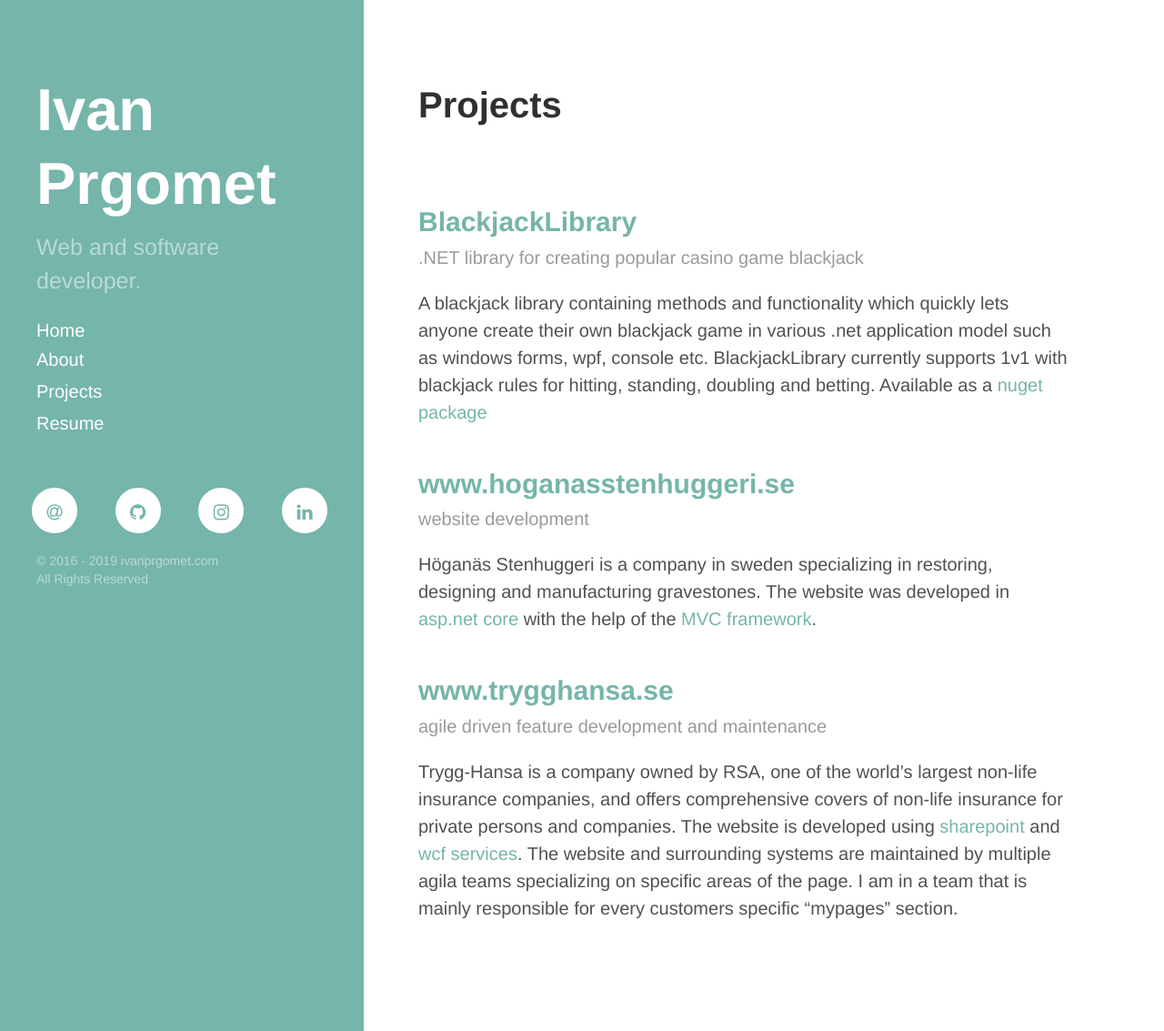
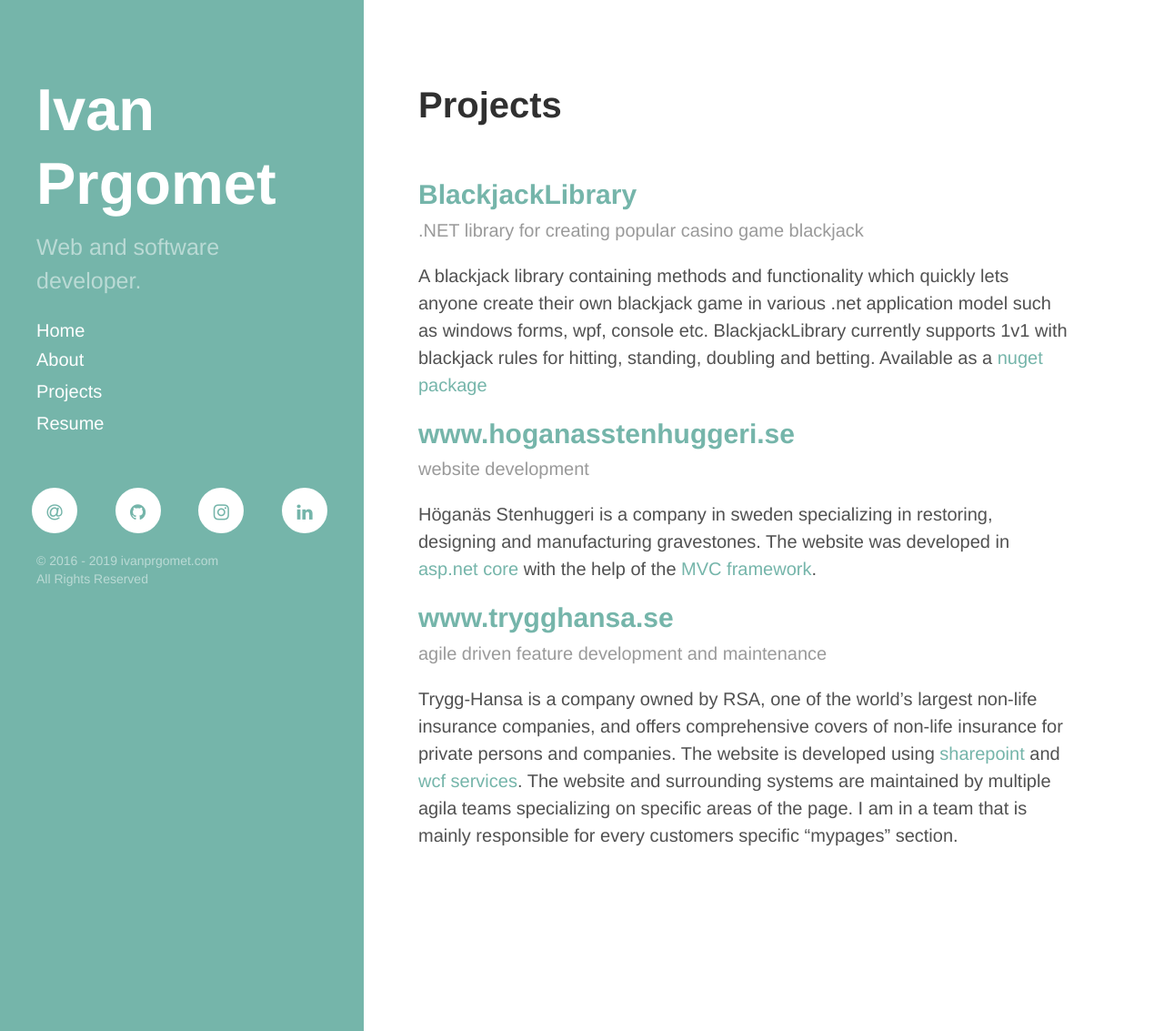
Before and after one commit to ivanprgomet-ip/ivanprgomet-ip.github.io, a Jekyll site: the page built from projects/index.md, in a window 1280 px wide and 1133 px high. Shown: the whole window at 91% size. Built offline with Jekyll 4.4.1, drawn with Linux system fonts in a browser that asks for light colours; nearby versions of some CDN libraries.

Commit message:
Fixed some site styling

```diff
--- a/public/css/ivanprgomet.css
+++ b/public/css/ivanprgomet.css
@@ -22,7 +22,7 @@ html {
 }
 
 h2, h3, h4, h5, h6 {
-  margin-top: 1.5em;
+  margin-top: 0.5em;
   margin-bottom: .5em;
 }
 
@@ -157,9 +157,7 @@ a.btn-outline:active {
 
 
 /* Projects */
-.projects {
-  margin-top: 2rem;
-}
+
 
 /* Talks */
 
```
